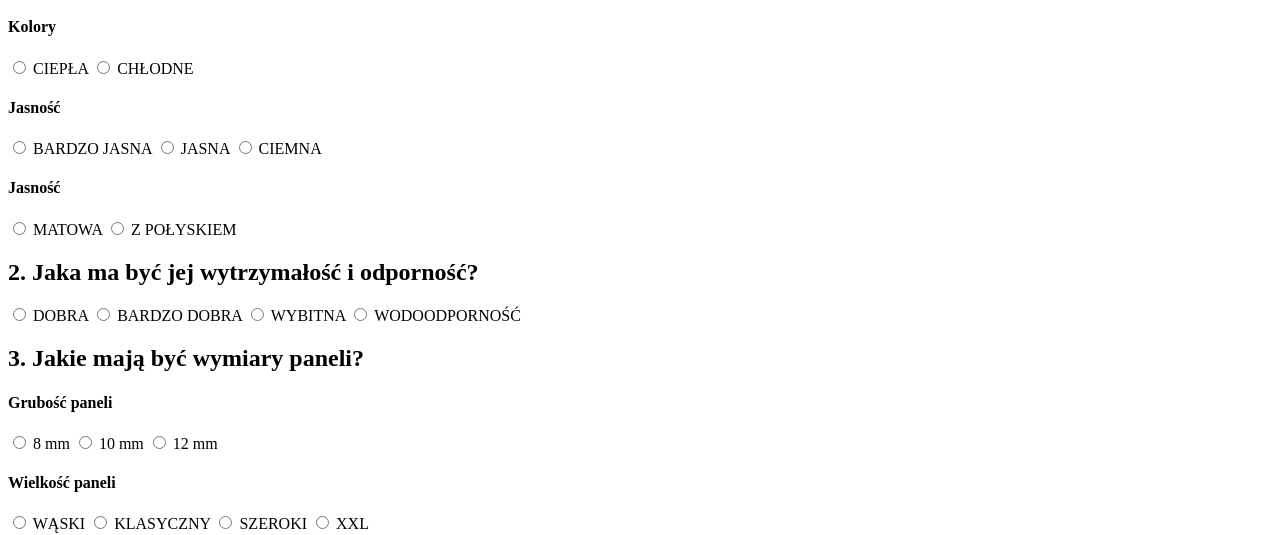
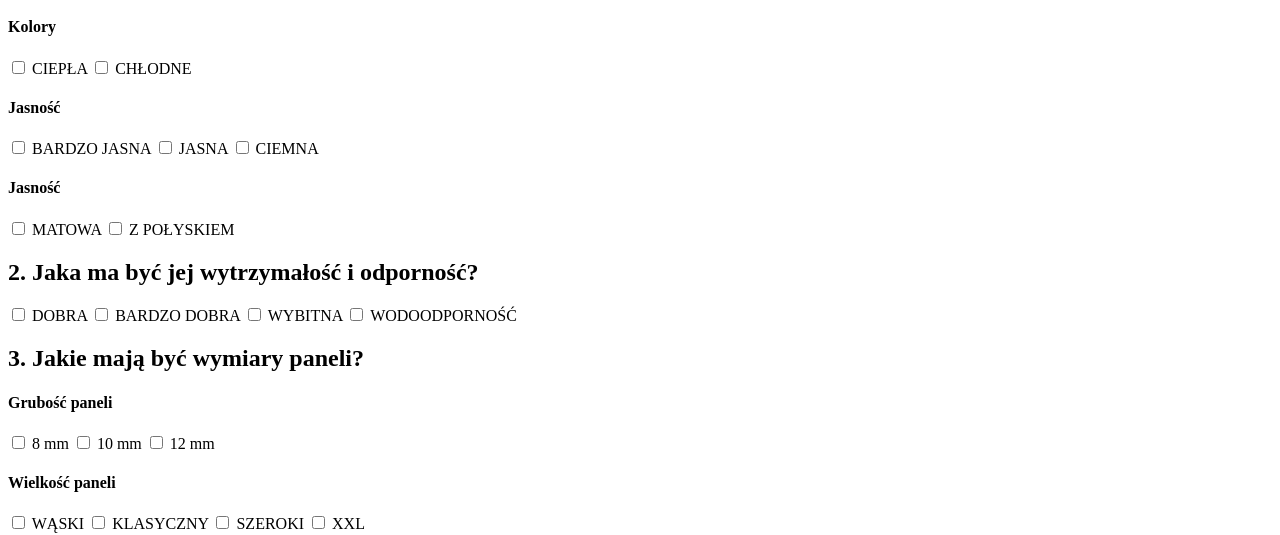
Before and after one commit to capricorn66/Wizard, a website: page app/index2.html in a window 1280 px wide. Shown: the part 419-954 px from the top of the page. Drawn offline with Linux system fonts and the light colour scheme.

Commit message:
radio > checkbox

```diff
--- a/app/index2.html
+++ b/app/index2.html
@@ -62,11 +62,11 @@
                                 <div class="col-auto pr-40 mb-20">
                                     <h4>Kolory</h4>
                                     <label class="btn btn-label" for="floor_1_1_warm">
-                                        <input type="radio" name="floor_1_1" id="floor_1_1_warm">
+                                        <input type="checkbox" name="floor_1_1" id="floor_1_1_warm">
                                         <span class="label">CIEPŁA</span>
                                     </label>
                                     <label class="btn btn-label" for="floor_1_1_cold">
-                                        <input type="radio" name="floor_1_1" id="floor_1_1_cold">
+                                        <input type="checkbox" name="floor_1_1" id="floor_1_1_cold">
                                         <span class="label">CHŁODNE</span>
                                     </label>
                                 </div>
@@ -74,15 +74,15 @@
                                 <div class="col-auto pr-40 mb-20">
                                     <h4>Jasność</h4>
                                     <label class="btn btn-label" for="floor_1_2_brighter">
-                                        <input type="radio" name="floor_1_2" id="floor_1_2_brighter">
+                                        <input type="checkbox" name="floor_1_2" id="floor_1_2_brighter">
                                         <span class="label">BARDZO JASNA</span>
                                     </label>
                                     <label class="btn btn-label" for="floor_1_2_bright">
-                                        <input type="radio" name="floor_1_2" id="floor_1_2_bright">
+                                        <input type="checkbox" name="floor_1_2" id="floor_1_2_bright">
                                         <span class="label">JASNA</span>
                                     </label>
                                     <label class="btn btn-label" for="floor_1_2_dark">
-                                        <input type="radio" name="floor_1_2" id="floor_1_2_dark">
+                                        <input type="checkbox" name="floor_1_2" id="floor_1_2_dark">
                                         <span class="label">CIEMNA</span>
                                     </label>
                                 </div>
@@ -90,11 +90,11 @@
                                 <div class="col-auto pr-40 mb-20">
                                     <h4>Jasność</h4>
                                     <label class="btn btn-label" for="floor_1_3_mat">
-                                        <input type="radio" name="floor_1_3" id="floor_1_3_mat">
+                                        <input type="checkbox" name="floor_1_3" id="floor_1_3_mat">
                                         <span class="label">MATOWA</span>
                                     </label>
                                     <label class="btn btn-label" for="floor_1_3_shine">
-                                        <input type="radio" name="floor_1_3" id="floor_1_3_shine">
+                                        <input type="checkbox" name="floor_1_3" id="floor_1_3_shine">
                                         <span class="label">Z POŁYSKIEM</span>
                                     </label>
                                 </div>
@@ -104,19 +104,19 @@
                             <div class="row mb-50">
                                 <div class="col-auto pr-40 mb-20">
                                     <label class="btn btn-label" for="floor_2_AC4">
-                                        <input type="radio" name="floor_2" id="floor_2_AC4">
+                                        <input type="checkbox" name="floor_2" id="floor_2_AC4">
                                         <span class="label">DOBRA</span>
                                     </label>
                                     <label class="btn btn-label" for="floor_2_AC5">
-                                        <input type="radio" name="floor_2" id="floor_2_AC5">
+                                        <input type="checkbox" name="floor_2" id="floor_2_AC5">
                                         <span class="label">BARDZO DOBRA</span>
                                     </label>
                                     <label class="btn btn-label" for="floor_2_AC6">
-                                        <input type="radio" name="floor_2" id="floor_2_AC6">
+                                        <input type="checkbox" name="floor_2" id="floor_2_AC6">
                                         <span class="label">WYBITNA</span>
                                     </label>
                                     <label class="btn btn-label" for="floor_2_AQZ">
-                                        <input type="radio" name="floor_2" id="floor_2_AQZ">
+                                        <input type="checkbox" name="floor_2" id="floor_2_AQZ">
                                         <span class="label">WODOODPORNOŚĆ</span>
                                     </label>
                                 </div>
@@ -127,34 +127,34 @@
                                 <div class="col-auto pr-40 mb-20">
                                     <h4>Grubość paneli</h4>
                                     <label class="btn btn-label" for="floor_3_1_8mm">
-                                        <input type="radio" name="floor_3_1" id="floor_3_1_8mm">
+                                        <input type="checkbox" name="floor_3_1" id="floor_3_1_8mm">
                                         <span class="label">8 mm</span>
                                     </label>
                                     <label class="btn btn-label" for="floor_3_1_10mm">
-                                        <input type="radio" name="floor_3_1" id="floor_3_1_10mm">
+                                        <input type="checkbox" name="floor_3_1" id="floor_3_1_10mm">
                                         <span class="label">10 mm</span>
                                     </label>
                                     <label class="btn btn-label" for="floor_3_1_12mm">
-                                        <input type="radio" name="floor_3_1" id="floor_3_1_12mm">
+                                        <input type="checkbox" name="floor_3_1" id="floor_3_1_12mm">
                                         <span class="label">12 mm</span>
                                     </label>
                                 </div>
                                 <div class="col-auto pr-40 mb-20">
                                     <h4>Wielkość paneli</h4>
                                     <label class="btn btn-label" for="floor_3_2_M">
-                                        <input type="radio" name="floor_3_2" id="floor_3_2_M">
+                                        <input type="checkbox" name="floor_3_2" id="floor_3_2_M">
                                         <span class="label">WĄSKI</span>
                                     </label>
                                     <label class="btn btn-label" for="floor_3_2_L">
-                                        <input type="radio" name="floor_3_2" id="floor_3_2_L">
+                                        <input type="checkbox" name="floor_3_2" id="floor_3_2_L">
                                         <span class="label">KLASYCZNY</span>
                                     </label>
                                     <label class="btn btn-label" for="floor_3_2_XL">
-                                        <input type="radio" name="floor_3_2" id="floor_3_2_XL">
+                                        <input type="checkbox" name="floor_3_2" id="floor_3_2_XL">
                                         <span class="label">SZEROKI</span>
                                     </label>
                                     <label class="btn btn-label" for="floor_3_2_XXL">
-                                        <input type="radio" name="floor_3_2" id="floor_3_2_XXL">
+                                        <input type="checkbox" name="floor_3_2" id="floor_3_2_XXL">
                                         <span class="label">XXL</span>
                                     </label>
                                 </div>
--- a/app/scss/components/_custom-forms.scss
+++ b/app/scss/components/_custom-forms.scss
@@ -35,7 +35,7 @@
   -ms-flex-align: center;
   align-items: center;
   font-size: 24px;
-  input[type="radio"] {
+  input[type="checkbox"] {
     display: none;
     &:checked ~ .radio {
       background-color: $app-color-1;
@@ -57,7 +57,7 @@
 
 .btn-label {
   padding: 0;
-  input[type="radio"] {
+  input[type="checkbox"] {
     display: none;
     &:checked ~ .label {
       background-color: $app-color-1;
```
Also changed, not shown: app/index.html (+18 -18 lines), dist/css/style.min.css, dist/index.html, dist/index2.html.
